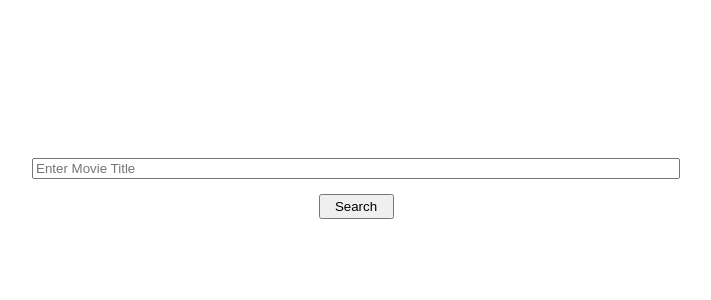
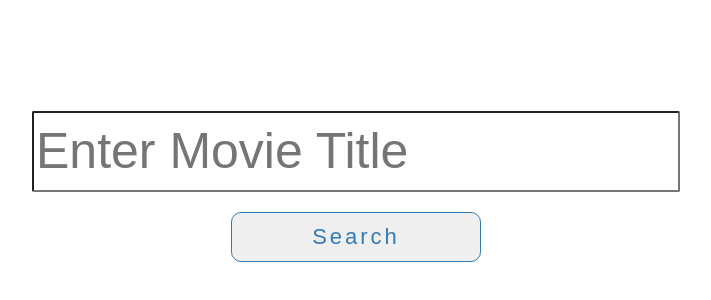
Before and after one commit to evanmcpheron/Angular-Movie-DB, an Angular app in the folder movie-db-app/: page / in a window 1280 px wide. Shown: the part 204-504 px from the top of the page, without its empty margins (284-995 px from the left). Built offline with nearby package versions, Linux system fonts and the light colour scheme.

Commit message:
Added results component

```diff
--- /dev/null
+++ b/movie-db-app/src/app/components/search/results/results.component.html
@@ -0,0 +1,22 @@
+<div class="movie" *ngFor="let movie of movie_results">
+    <div class="movie-details">
+        <div class="movie-details-info">
+            <p class="movie-details-info-title">
+                {{ movie.title }}
+            </p>
+            <p class="movie-details-info-info-release-date">
+                {{ movie.release_date }}
+            </p>
+            <p class="movie-detials-info-popularity">
+                {{ movie.popularity }}
+            </p>
+        </div>
+        <div class="movie-details-go-to">
+            <button>Get Details</button>
+        </div>
+    </div>
+
+    <div class="movie-poster">
+        <img src={{generateImageUrl(movie.poster_path)}} alt="">
+    </div>
+</div>
--- /dev/null
+++ b/movie-db-app/src/app/components/search/results/results.component.scss
@@ -0,0 +1,67 @@
+.movie {
+    height: 350px;
+    margin: 20px;
+    display: flex;
+    width: 700px;
+    border-radius: 10px;
+    justify-content: space-between;
+    box-shadow: 3px 3px 7px #a9a9a9;
+    position: relative;
+
+    &-details {
+        margin: 15px;
+        display: flex;
+        flex-direction: column;
+        justify-content: space-between;
+        align-items: center;
+
+        &-info {
+
+            p {
+                margin: 0px;
+            }
+
+            &-title {
+                font-size: 45px;
+                letter-spacing: 2px;
+                font-weight: 100;
+            }
+        }
+
+        &-go-to {
+
+            button {
+                height: 45px;
+                font-size: 18px;
+                width: 200px;
+                border-radius: 10px;
+                outline: none;
+                color: #327ab6;
+                background-color: transparent;
+                border: 1px solid #327ab6;
+
+                &:hover {
+                    background-color: #327ab6;
+                    color: #fff;
+                    cursor: pointer;
+                }
+            }
+        }
+    }
+
+    &-poster {
+        margin: 15px;
+
+        img {
+            height: 100%;
+        }
+    }
+
+    &-go-to {
+        height: 25px;
+        width: 25px;
+        position: absolute;
+        bottom: -5px;
+        right: -5px;
+    }
+}
--- /dev/null
+++ b/movie-db-app/src/app/components/search/results/results.component.ts
@@ -0,0 +1,21 @@
+import { Component, OnInit, Input } from '@angular/core';
+
+@Component({
+  selector: 'app-results',
+  templateUrl: './results.component.html',
+  styleUrls: ['./results.component.scss']
+})
+export class ResultsComponent implements OnInit {
+  @Input() movie_results;
+
+  constructor() { }
+
+  ngOnInit() {
+    console.log(this.movie_results)
+  }
+
+  generateImageUrl(path) {
+    return `https://image.tmdb.org/t/p/w500${path}`;
+  }
+
+}
--- a/movie-db-app/src/app/components/search/search.component.html
+++ b/movie-db-app/src/app/components/search/search.component.html
@@ -3,7 +3,12 @@
   component.
 -->
 
-<div class="movie-search">
-  <input class="movie-search-input" type="text" placeholder="Enter Movie Title">
-  <button class="movie-search-button">Search</button>
+<div class="movie-search" *ngIf="!movie_results.length">
+  <input #movie class="movie-search-input" type="text" placeholder="Enter Movie Title">
+  <button class="movie-search-button" (click)="getMovie(movie)">Search</button>
 </div>
+
+<app-results
+  *ngIf="movie_results && movie_results.length"
+  [movie_results]="movie_results">
+</app-results>
--- a/movie-db-app/src/app/components/search/search.component.scss
+++ b/movie-db-app/src/app/components/search/search.component.scss
@@ -1,3 +1,7 @@
+// this is sass, a css pre-processor
+// it has its own syntax which makes it
+// easy to work with and allows for nesting,
+// and using operators like & to link class names
 .movie-search {
     height: 100%;
     width: 100%;
@@ -8,11 +12,27 @@
 
     &-input {
         width: 50%;
+        height: 75px;
+        border-radius: 2px;
+        font-size: 50px;
     }
 
     &-button {
-        margin: 15px;
-        height: 25px;
-        width: 75px;
+        height: 50px;
+        width: 250px;
+        border-radius: 10px;
+        border: 1px solid #327ab6;
+        font-size: 22px;
+        font-weight: 100;
+        outline: none;
+        margin: 20px 0px;
+        letter-spacing: 3px;
+        color: #327ab6;
+
+        &:hover {
+            background: #327ab6;
+            color: #ffffff;
+            cursor: pointer;
+        }
     }
 }
--- a/movie-db-app/src/app/components/search/search.component.ts
+++ b/movie-db-app/src/app/components/search/search.component.ts
@@ -1,4 +1,6 @@
 import { Component, OnInit } from '@angular/core';
+
+import { MoviesService } from '../../services/movies.service'
 
 @Component({
   selector: 'app-search',
@@ -6,10 +8,17 @@ import { Component, OnInit } from '@angular/core';
   styleUrls: ['./search.component.scss']
 })
 export class SearchComponent implements OnInit {
+  movie_results: any[] = [];
 
-  constructor() { }
+  constructor( public _ms: MoviesService ) { }
 
   ngOnInit() {
   }
 
+  getMovie(input) {
+    this._ms.getMovies(input.value).subscribe( data => {
+      this.movie_results = data['results'];
+    })
+  }
+
 }
--- /dev/null
+++ b/movie-db-app/src/app/services/movies.service.ts
@@ -0,0 +1,26 @@
+/*
+  This is a service, generally you use these to make requests to an
+  api thats built on the backend. You'll see that I am returning a
+  get request in the getMovies function, this allows us
+  to subscribe to the call to the URL and listen for
+  the return value. Itsa very niice.
+*/
+
+import { Injectable } from '@angular/core';
+import { HttpClient } from '@angular/common/http';
+
+@Injectable({
+  providedIn: 'root'
+})
+export class MoviesService {
+
+  constructor( private _http: HttpClient ) { }
+  api_key: string = '774967ae32bbffb5cd944ea776596c9b';
+  db_url: string = `https://api.themoviedb.org/3/search/movie`;
+
+
+  getMovies(query) {
+    return this._http.get(this.db_url + `?api_key=${this.api_key}&query=${query}`);
+  }
+
+}
--- a/movie-db-app/src/index.html
+++ b/movie-db-app/src/index.html
@@ -5,6 +5,7 @@
   <title>MovieDbApp</title>
   <base href="/">
   <meta name="viewport" content="width=device-width, initial-scale=1">
+  <script src="https://kit.fontawesome.com/d3bdcd8296.js" crossorigin="anonymous"></script>
   <link rel="icon" type="image/x-icon" href="favicon.ico">
 </head>
 <body>
```
Also changed, not shown: movie-db-app/src/app/app.module.ts (+10 -3 lines), 2 other files (tests, documents, lock files or other folders).
